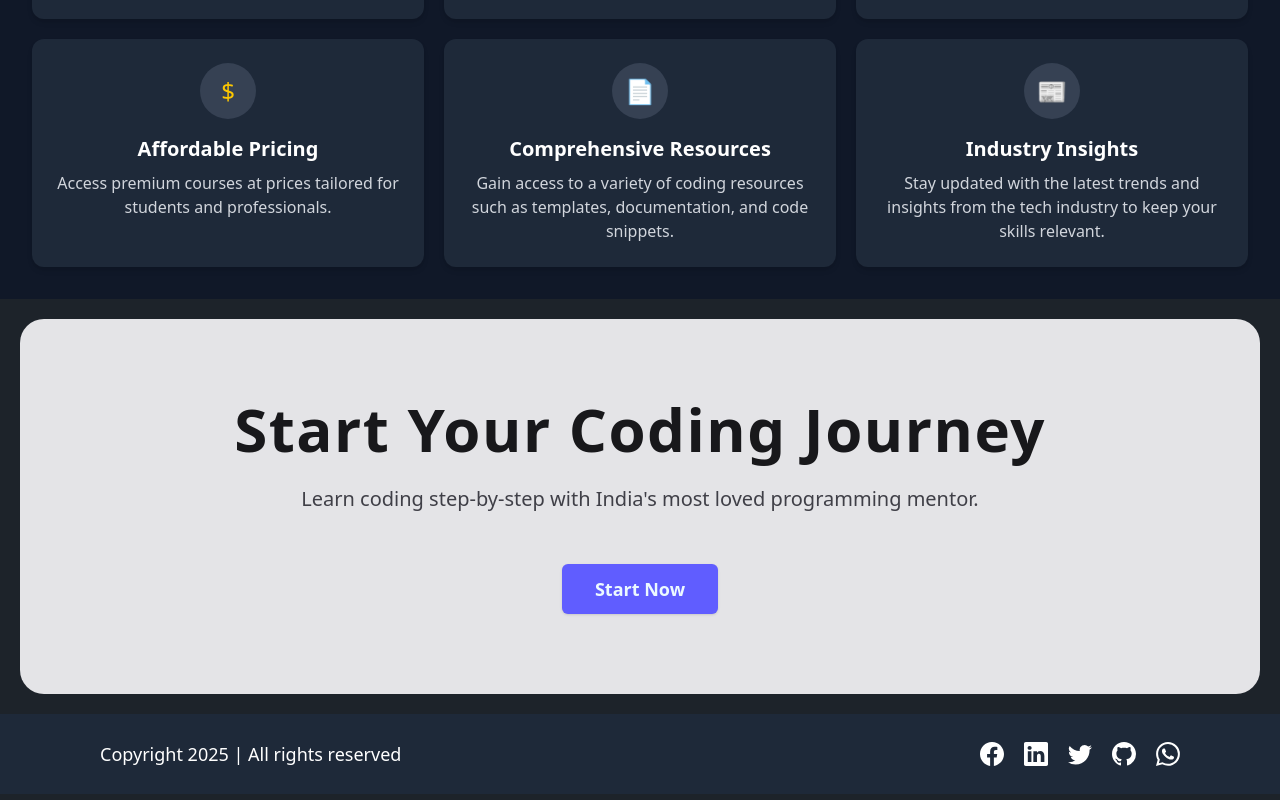
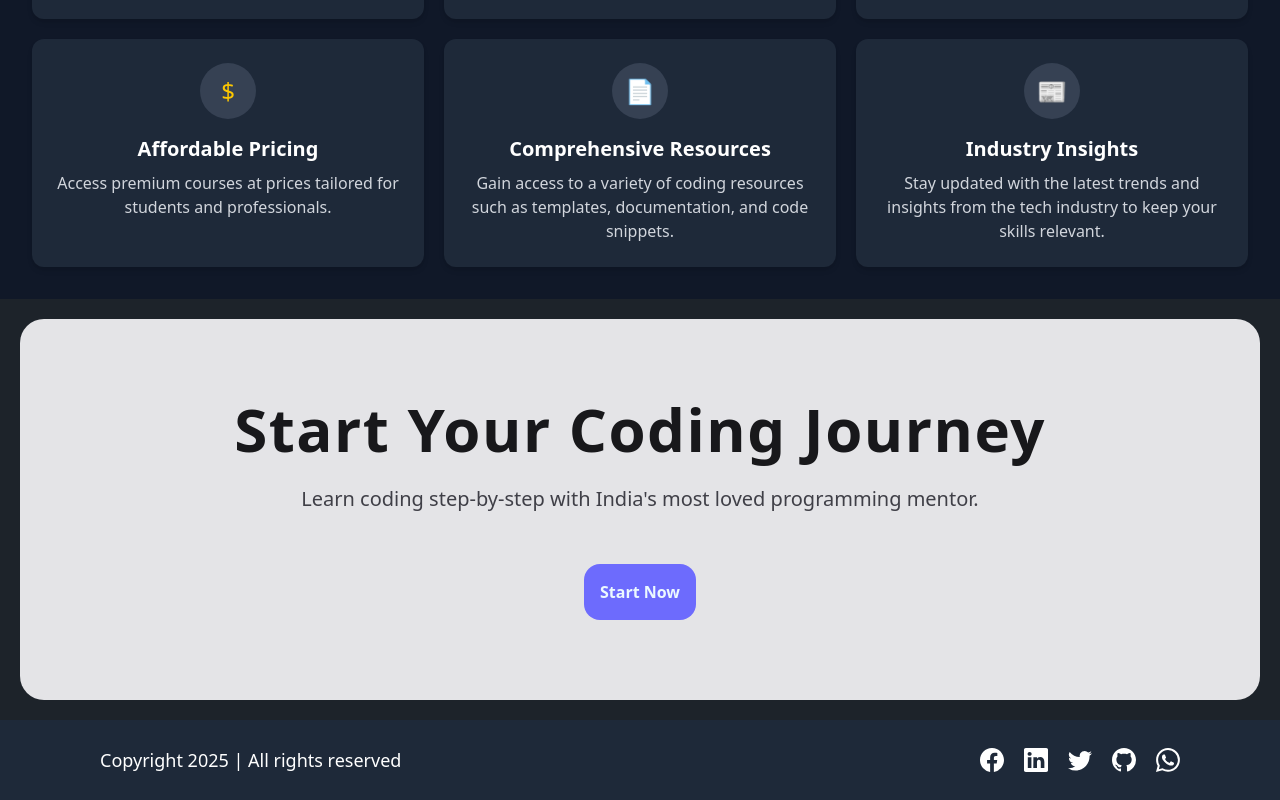
Before and after one commit to Singhaman8318/FullStack-LMS-Learning-management-system-, a React (Vite) app in the folder Client-side/: page / in a window 1280 px wide. Shown: the part 1009-1809 px from the top of the page. Built offline with nearby package versions, Linux system fonts and the light colour scheme.

Commit message:
Updated on home page

```diff
--- a/Client-side/src/Components/Pages/HomePage.jsx
+++ b/Client-side/src/Components/Pages/HomePage.jsx
@@ -127,17 +127,13 @@ function HomePage() {
         {/* <div className='absolute  inset-0 z-0'>
 
         </div> */}
-        <div class="flex flex-col justify-center text-center py-12 md:py-20 px-4 sm:px-6 relative z-10">
+        <div class="flex flex-col justify-center text-center py-12 md:py-20 px-4 sm:px-6 relative z-10 ">
           <h2 class="text-3xl sm:text-6xl font-extrabold mb-4 sm:mb-6 text-zinc-900 dark:text-zinc-100 tracking-wide">Start Your Coding Journey</h2>
           <p class="text-base sm:text-xl text-zinc-700 dark:text-zinc-300 mb-8 sm:mb-12 leading-relaxed max-w-3xl mx-auto">Learn coding step-by-step with India's most loved programming mentor.</p>
           <div class="flex justify-center">
             <Link to="/login">
             <button class="inline-flex items-center justify-center gap-2  cursor-pointer
-            whitespace-nowrap focus-visible:outline-none focus-visible:ring-1 focus-visible:ring-ring
-            disabled:pointer-events-none disabled:opacity-50
-            shadow h-9 px-8 py-6 text-lg font-semibold rounded-md
-            border border-transparent transition-all duration-300 bg-primary text-primary-foreground
-            hover:bg-primary/90 dark:bg-primary dark:text-primary-foreground dark:hover:bg-primary/90">Start Now</button>
+              bg-primary/90 text-[16px] font-semibold p-4 rounded-2xl  hover:scale-105 transition-transform duration-300 ">Start Now</button>
             </Link>
             </div>
 
```
